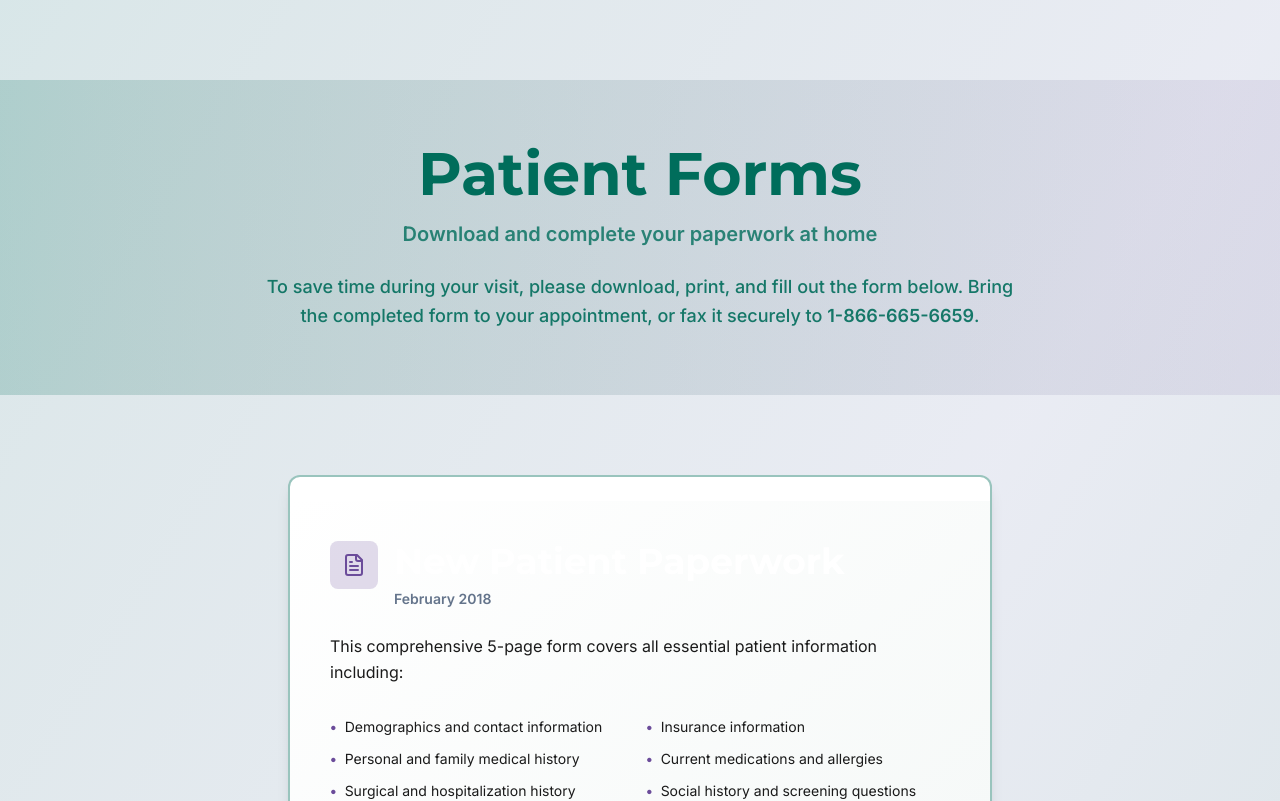
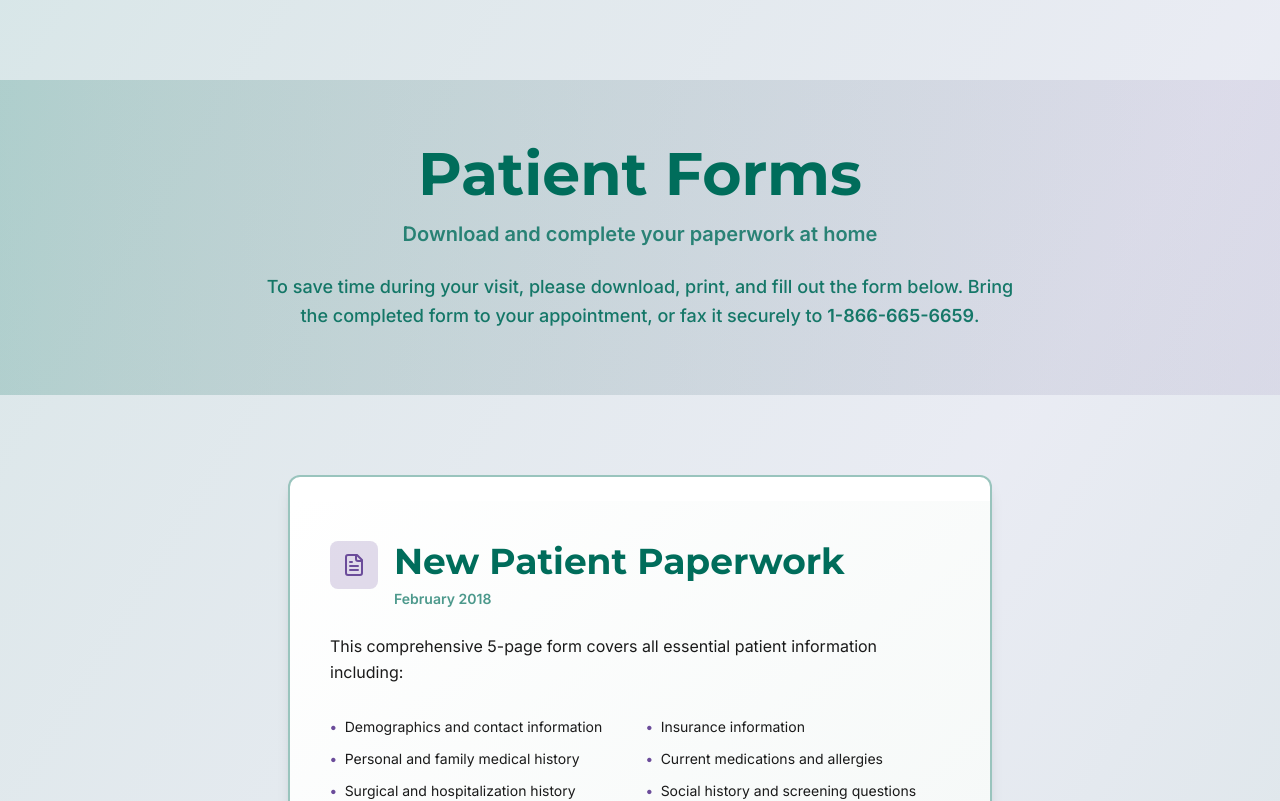
Before and after one commit to davisbryan595-lang/trinity-heritage-clinic, a Next.js app: page /patient-forms in a window 1280 px wide. Shown: the top 801 px of the page. Built offline with nearby package versions, Linux system fonts and the light colour scheme.

Commit message:
Improve card heading visibility
cgen-3cb02d6efcd4413da3dff460bcfa5857

```diff
--- a/app/patient-forms/page.tsx
+++ b/app/patient-forms/page.tsx
@@ -35,10 +35,10 @@ export default function PatientFormsPage() {
                   <FileText className="w-6 h-6 text-accent" />
                 </div>
                 <div>
-                  <h2 className="text-3xl md:text-4xl font-bold text-primary-foreground mb-2">
+                  <h2 className="text-3xl md:text-4xl font-bold text-primary mb-2">
                     New Patient Paperwork
                   </h2>
-                  <p className="text-sm font-semibold text-muted-foreground">February 2018</p>
+                  <p className="text-sm font-semibold text-primary/70">February 2018</p>
                 </div>
               </div>
 
```
